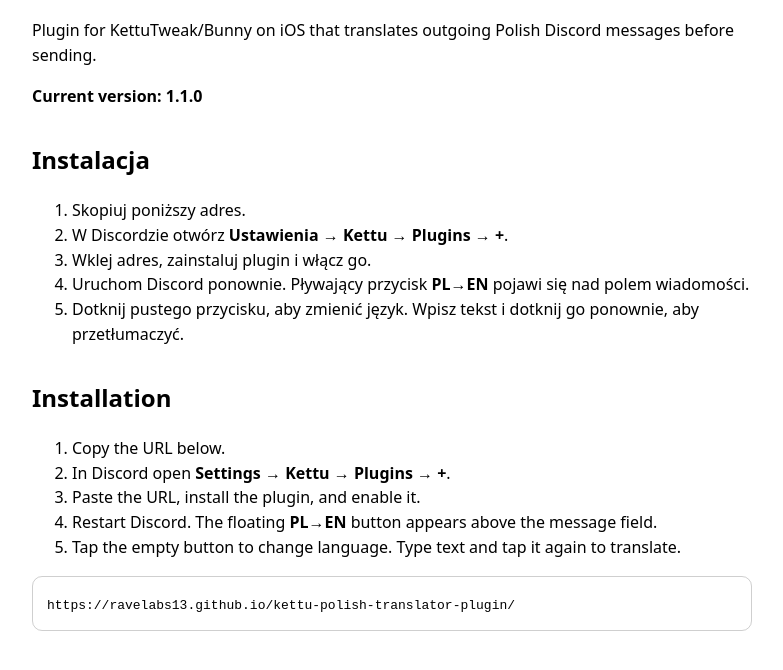
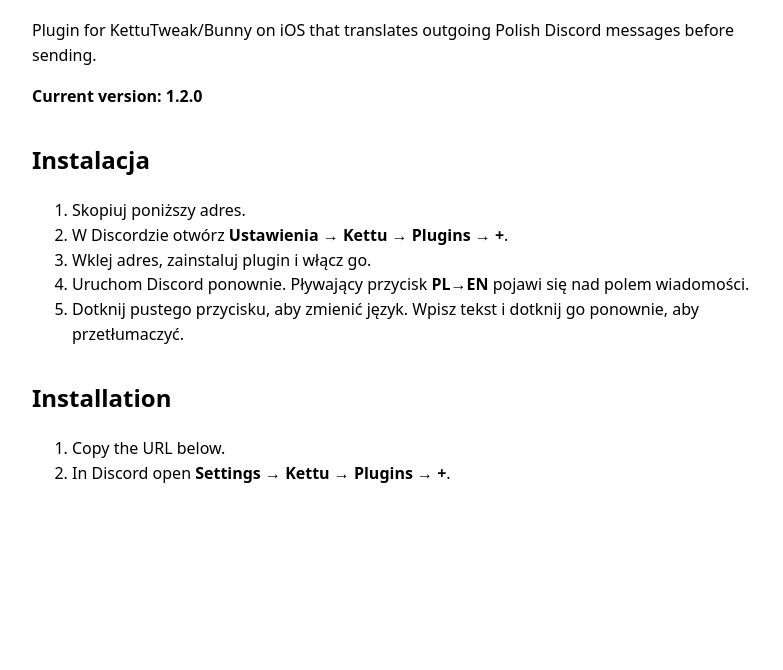
Before and after one commit to ravelabs13/kettu-live-translator-plugin, a plain HTML site: page index.html in a window 1280 px wide. Shown: the part 106-776 px from the top of the page, without its empty margins (248-1031 px from the left). Drawn offline with Linux system fonts and the light colour scheme.

Commit message:
Update install page to v1.2.0

```diff
--- a/index.html
+++ b/index.html
@@ -16,7 +16,8 @@
   <body>
     <h1>Polish Outgoing Translator</h1>
     <p>Plugin for KettuTweak/Bunny on iOS that translates outgoing Polish Discord messages before sending.</p>
-    <p><strong>Current version: 1.1.0</strong></p>
+    <p><strong>Current version: 1.2.0</strong></p>
+
 
     <section lang="pl">
       <h2>Instalacja</h2>
@@ -29,17 +30,9 @@
       </ol>
     </section>
 
+
     <section lang="en">
       <h2>Installation</h2>
       <ol>
         <li>Copy the URL below.</li>
         <li>In Discord open <strong>Settings → Kettu → Plugins → +</strong>.</li>
-        <li>Paste the URL, install the plugin, and enable it.</li>
-        <li>Restart Discord. The floating <strong>PL→EN</strong> button appears above the message field.</li>
-        <li>Tap the empty button to change language. Type text and tap it again to translate.</li>
-      </ol>
-    </section>
-
-    <p class="url"><code>https://ravelabs13.github.io/kettu-polish-translator-plugin/</code></p>
-  </body>
-</html>
```
